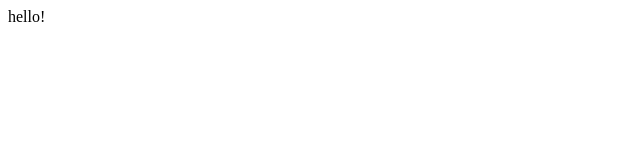
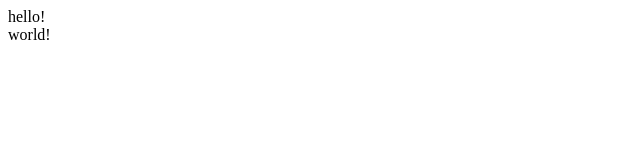
Before and after one commit to K1rioka/FIRST_PROJECT, a plain HTML site: page index.html in a window 1280 px wide. Shown: the full height of the page, 0-640 px from the left. Drawn offline with Linux system fonts and the light colour scheme.

Commit message:
second commit

```diff
--- a/index.html
+++ b/index.html
@@ -9,5 +9,8 @@
     <div>
         hello!
     </div>
+    <div>
+        world!
+    </div>
 </body>
 </html>
```
